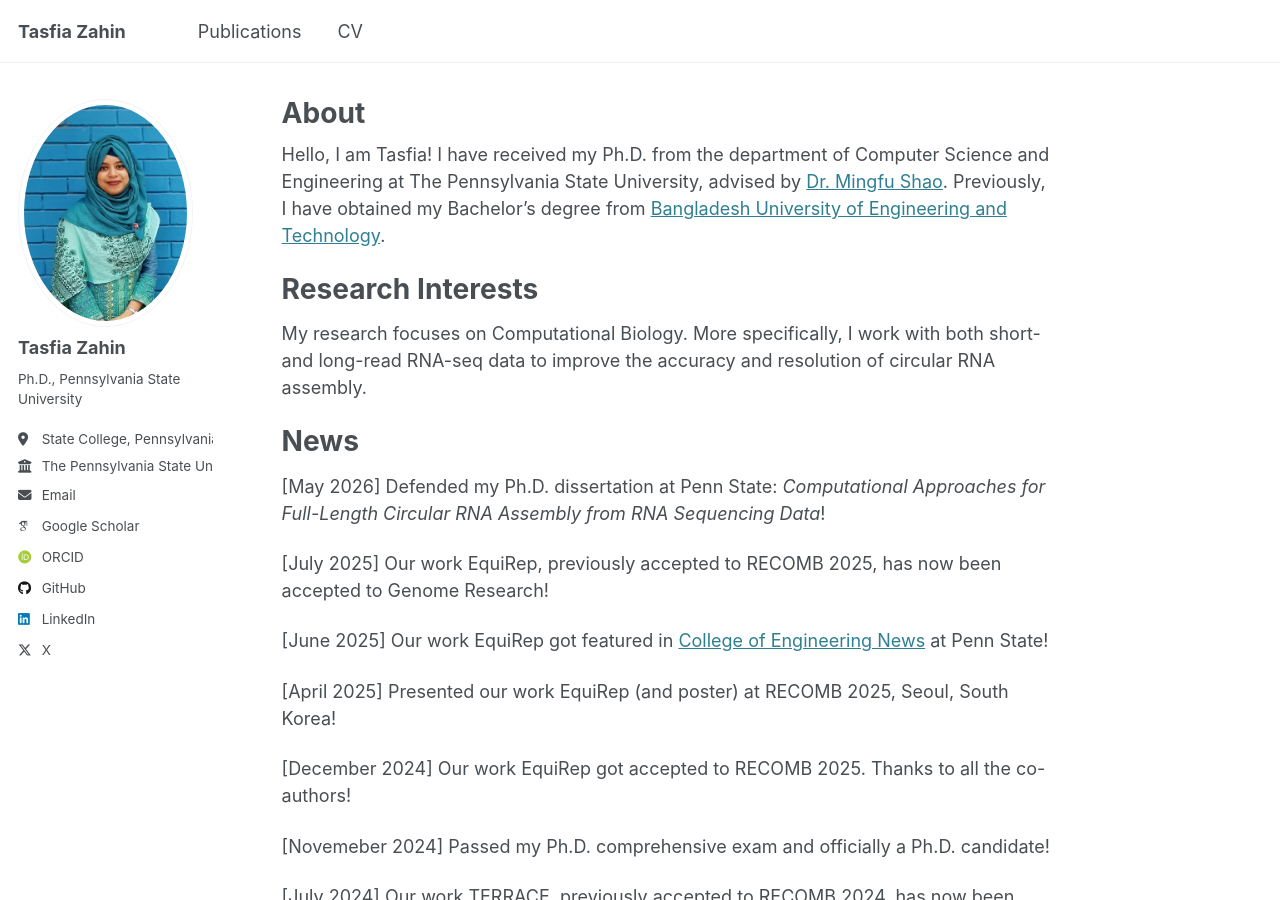
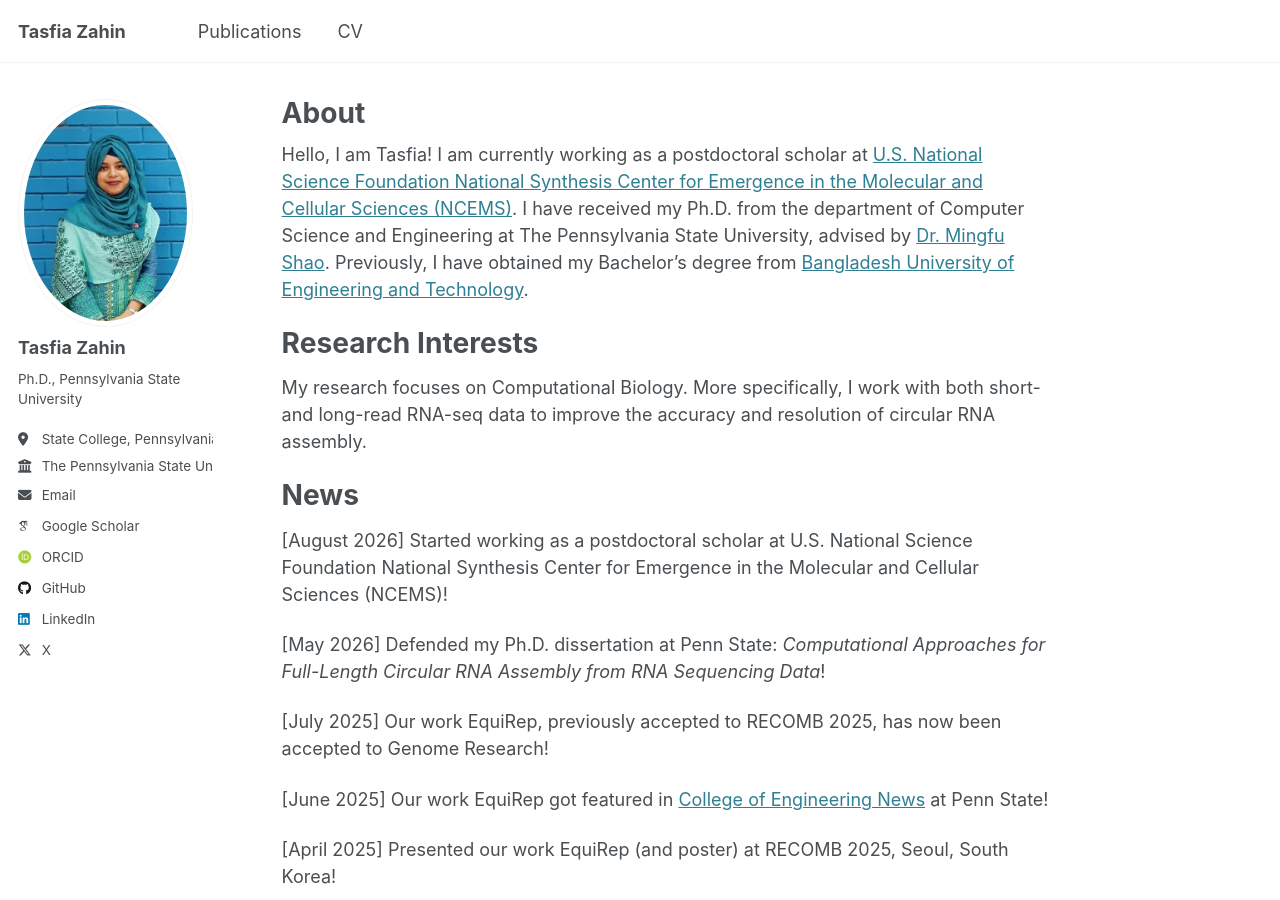
Before and after one commit to TasfiaZahin/TasfiaZahin.github.io, a Jekyll site: the page built from _pages/about.md, in a window 1280 px wide and 900 px high. Built offline with Jekyll 4.4.1, drawn with Linux system fonts in a browser that asks for light colours; some web fonts are replaced.

Commit message:
Revise about section with current position and news
Updated personal information and added recent achievements.

```diff
--- a/_pages/about.md
+++ b/_pages/about.md
@@ -8,7 +8,7 @@ redirect_from:
 ---
 
 
-Hello, I am Tasfia! I have received my Ph.D. from the department of Computer Science and Engineering at The Pennsylvania State University, advised by [Dr. Mingfu Shao](https://sites.psu.edu/mxs2589/). Previously, I have obtained my Bachelor's degree from [Bangladesh University of Engineering and Technology](https://cse.buet.ac.bd/).
+Hello, I am Tasfia! I am currently working as a postdoctoral scholar at [U.S. National Science Foundation National Synthesis Center for Emergence in the Molecular and Cellular Sciences (NCEMS)](https://ncems.psu.edu/). I have received my Ph.D. from the department of Computer Science and Engineering at The Pennsylvania State University, advised by [Dr. Mingfu Shao](https://sites.psu.edu/mxs2589/). Previously, I have obtained my Bachelor's degree from [Bangladesh University of Engineering and Technology](https://cse.buet.ac.bd/).
 
 Research Interests
 ======
@@ -16,6 +16,8 @@ My research focuses on Computational Biology. More specifically, I work with bot
 
 News
 ======
+[August 2026] Started working as a postdoctoral scholar at U.S. National Science Foundation National Synthesis Center for Emergence in the Molecular and Cellular Sciences (NCEMS)!
+
 [May 2026] Defended my Ph.D. dissertation at Penn State: *Computational Approaches for Full-Length Circular RNA Assembly from RNA Sequencing Data*!
 
 [July 2025] Our work EquiRep, previously accepted to RECOMB 2025, has now been accepted to Genome Research!
```
